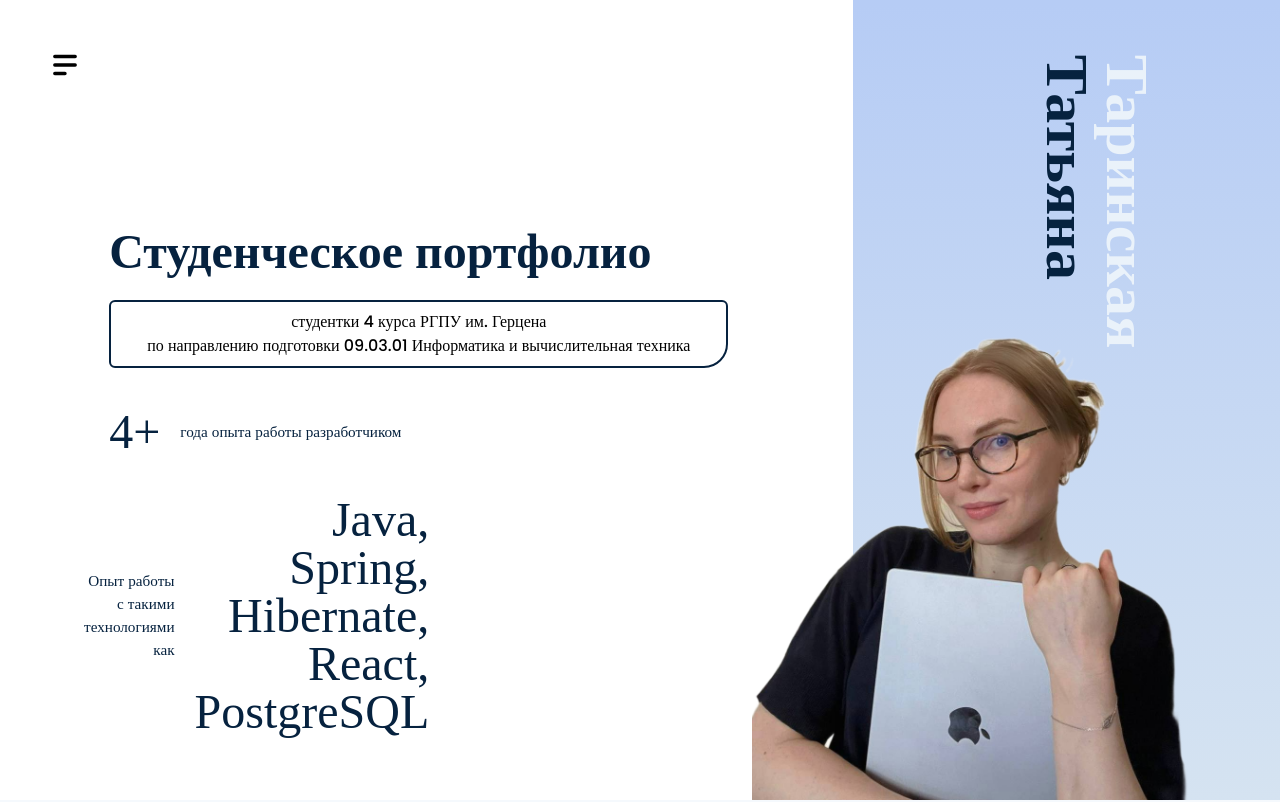
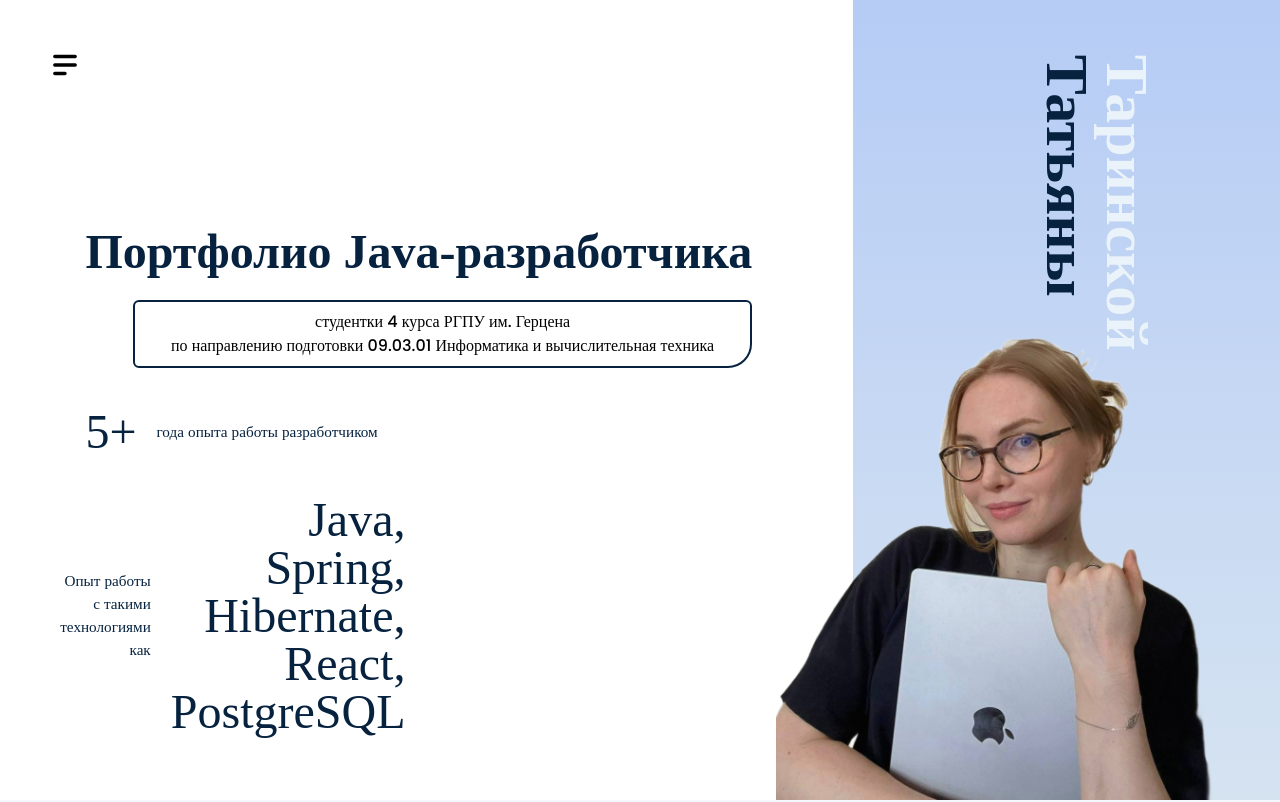
Before and after one commit to tantarin/my, a React (Vite) app: page / in a window 1280 px wide. Shown: the top 802 px of the page. Built offline with nearby package versions, Linux system fonts and the light colour scheme; a web font is replaced by a local one.

Commit message:
Update Content.js

```diff
--- a/src/Content.js
+++ b/src/Content.js
@@ -58,14 +58,14 @@
     },
   ],
   hero: {
-    title: "Студенческое портфолио",
-    firstName: "Таринская",
-    LastName: "Татьяна",
-    btnText: "студентки РГПУ им.Герцена по направлению подготовки 09.03.01 Информатика и вычислительная техника",
+    title: "Портфолио Java-разработчика",
+    firstName: "Таринской",
+    LastName: "Татьяны",
+    btnText: "преподавателя дисциплин по программированию, а также по подготовке к олимпиадам",
     image: Hero_person,
     hero_content: [
       {
-        count: "4+",
+        count: "5+",
         text: "года опыта работы разработчиком",
       },
       {
```
